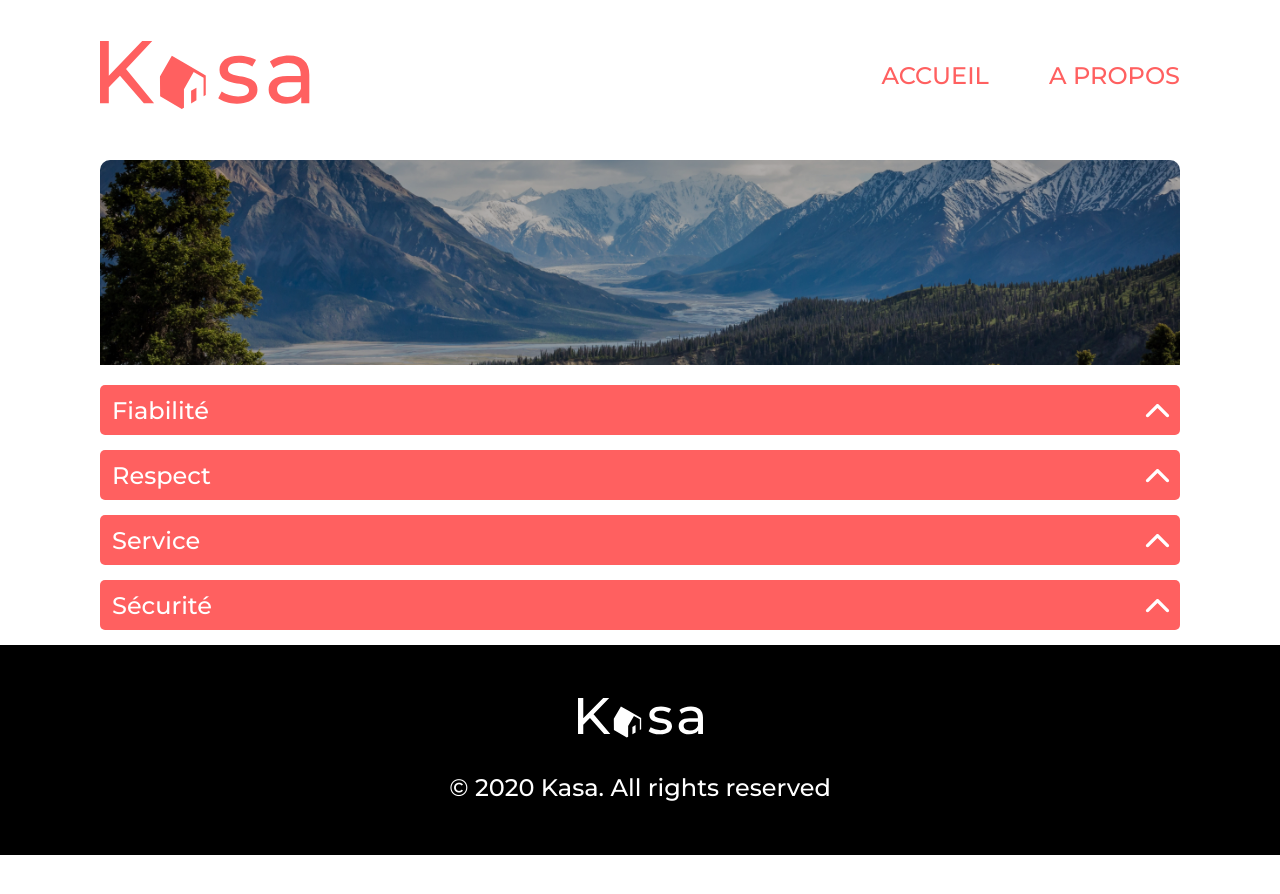
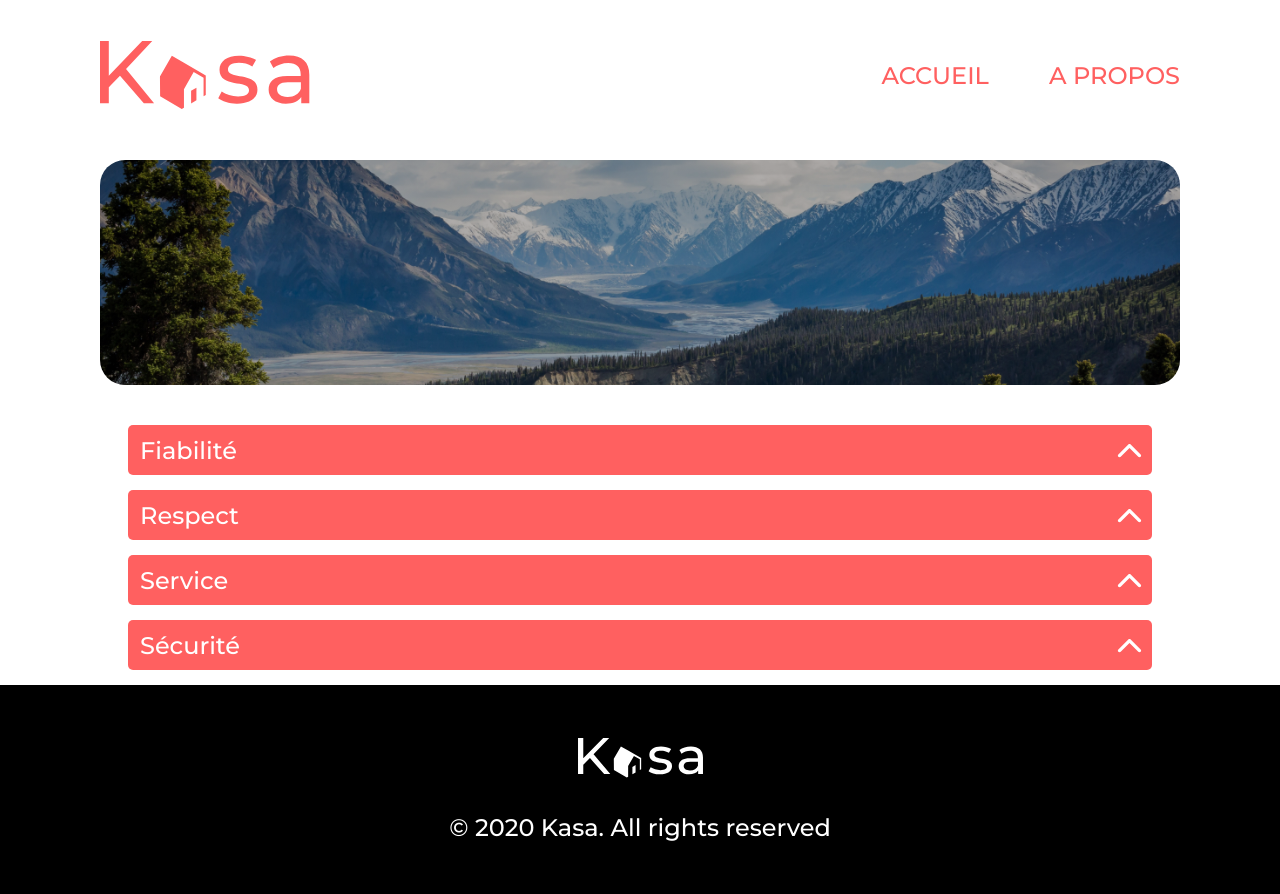
Before and after one commit to MartEvrd/Martin_Evrard_OpenClassrooms_P7, a React (Create React App) app: page /about in a window 1280 px wide. Before the commit the page ends 855 px from the top, so only its background shows below. Built offline with nearby package versions, Linux system fonts and the light colour scheme.

Commit message:
Home page - Banner - Collapse optimizations

```diff
--- a/src/components/About/About.jsx
+++ b/src/components/About/About.jsx
@@ -1,8 +1,9 @@
 import styled from "styled-components";
 import styleParams from "../../styles/styleParams";
-import Cover from '../../assets/about-pic.jpg'
+import cover from '../../assets/about-pic.jpg'
 import about from '../../datas/about.json'
 import Collapse from "../Collapse";
+import Banner from "../Banner";
 
 const AboutContainer = styled.main`
     margin: 0 auto;
@@ -18,19 +19,10 @@ const AboutContainer = styled.main`
         padding-top: 50px;
     }
 `
-const AboutCover = styled.img`
-    height: 225px;
-    padding-bottom: 20px;
-    border-radius: 10px;
-    width: 100%;
-    filter: brightness(70%);
-    object-fit: cover;
-`
-
 function About() {
     return (
         <AboutContainer>
-            <AboutCover src={Cover} alt="Country and landscapes" />
+            <Banner img={cover} />
             {about.map(({title, description}, index) =>
                 <Collapse key={`${title}-${index}`} title={title} description={description}/>
             )}
--- a/src/components/App.jsx
+++ b/src/components/App.jsx
@@ -18,7 +18,7 @@ function App() {
       <Routes>
         <Route path='/about' element={<About />}/>
         <Route path='/' element={<Home />} />
-        <Route path='/housing:id' element={<Housing />} />
+        <Route path='/housing/:id' element={<Housing />} />
         <Route path='*' element={<NotFound />} />
       </Routes>
       <Footer />
--- /dev/null
+++ b/src/components/Banner.jsx
@@ -0,0 +1,50 @@
+import styled from "styled-components";
+import styleParams from "../styles/styleParams";
+
+const Cover = styled.div`
+    width: 100%;
+    height: 115px;
+    margin-bottom: 20px;
+    border-radius: 10px;
+    position: relative;
+    background-size: cover;
+    background-position: center;
+    background-image: linear-gradient(rgba(0, 0, 0, 0.3) 0%, rgba(0, 0, 0, 0.3) 100%), url(${props => props.img});
+    @media ${styleParams.device.laptop} {
+        height: 225px;
+        margin-bottom: 40px;
+        border-radius: 25px;
+    }
+`
+
+const CoverText = styled.div`
+    height: 100%;
+    width: 100%;
+    position: absolute;
+    z-index: 100;
+    font-weight: 500;
+    font-size: 2.4rem;
+    padding: 0px 16px;
+    color: ${styleParams.color.fontSecondary};
+    display: flex;
+    justify-content: start;
+    align-items: center;
+    @media ${styleParams.device.laptop} {
+        font-size: 4.8rem;
+        justify-content: center;
+        padding: 0px 25px;
+        text-align: center;
+    }
+`
+
+function Banner({ img, text }) {
+    return (
+        <Cover img={img}>
+            <CoverText>
+                <p>{text}</p>
+            </CoverText>
+        </Cover>
+    );
+}
+
+export default Banner;
--- a/src/components/Collapse.jsx
+++ b/src/components/Collapse.jsx
@@ -4,7 +4,7 @@ import Arrow from '../assets/arrow-down.svg'
 import { useState } from "react";
 
 const CollapseContainer = styled.div`
-    width: 100%;
+    max-width: 1024px;
     padding-bottom: 15px;
 `
 const TitleContainer = styled.div`
@@ -57,7 +57,7 @@ const TextContainer = styled.div`
     transition: max-height 0.5s ease-in-out;
     ${(props) => props.isOpen && css`
         height: auto;
-        max-height: 200px;
+        max-height: 250px;
     `};
     p {
         padding: 30px 15px 15px;
@@ -71,27 +71,17 @@ function Collapse({ title, description }) {
 
     const [isOpen, setIsOpen] = useState(false)
 
-    return isOpen ? (
+    return (
         <CollapseContainer>
             <TitleContainer>
                 <span>{title}</span>
-                <ArrowBtn src={Arrow} alt="arrow down" isOpen={isOpen} onClick={() => setIsOpen(false)}/>
+                <ArrowBtn src={Arrow} alt="arrow down" isOpen={isOpen} onClick={() => setIsOpen(!isOpen)}/>
             </TitleContainer>
             <TextContainer isOpen={isOpen}>
                 <p>{description}</p>
             </TextContainer>
         </CollapseContainer>
-    ):(
-        <CollapseContainer>
-            <TitleContainer>
-                <span>{title}</span>
-                <ArrowBtn src={Arrow} alt="arrow down" onClick={() => setIsOpen(true)}/>
-            </TitleContainer>
-            <TextContainer isOpen={isOpen}>
-                <p>{description}</p>
-            </TextContainer>
-        </CollapseContainer>
-    );
+    )
 }
-
+// Utiliser typeOf pour tester si on récupère un tableau ou une chaîne de charactère, pour adapter en transformant le tableau en liste
 export default Collapse;
--- a/src/components/Home/Home.jsx
+++ b/src/components/Home/Home.jsx
@@ -1,20 +1,59 @@
 import styled from "styled-components";
+import styleParams from "../../styles/styleParams";
+import Banner from '../Banner';
+import HousingCard from "../HousingCard";
+import cover from '../../assets/home-pic.jpg'
+import housings from '../../datas/housings.json'
 
+const HomeContainer = styled.main`
+    margin: 0 auto;
+    padding: ${styleParams.borderPadding.mobile};
+    width: 100%;
+    padding-top: 20px;
+    display: flex;
+    flex-direction: column;
+    justify-content: start;
+    align-items: center;
+    @media ${styleParams.device.laptop} {
+        padding: ${styleParams.borderPadding.laptop};
+        padding-top: 50px;
+    }
+`
 
-const Bloc = styled.main`
-    margin: 0 auto;
+const HomeList = styled.div`
     width: 100%;
-    padding: 50px;
-    display: block;
-    text-align: center;
-
+    margin-bottom: 40px;
+    border-radius: 25px;
+    display: flex;
+    flex-direction: column;
+    row-gap: 20px;
+    @media ${styleParams.device.laptop} {
+        background-color: ${styleParams.color.secondary};
+        padding: 55px 50px;
+        flex-direction: row;
+        justify-content: center;
+        align-items: center;
+        flex-wrap: wrap;
+        column-gap: 60px;
+        row-gap: 50px;
+    }
 `
 
 function Home() {
     return (
-        <>
-            <Bloc>HOUSING</Bloc>
-        </>
+        <HomeContainer>
+            <Banner img={cover} text="Chez vous, partout et ailleurs" />
+            <HomeList>
+                {housings.map(({id, title, pictures}) =>
+                    <HousingCard
+                        key={id}
+                        img={pictures[0]}
+                        title={title}
+                        id={id}
+                    />
+                )}
+            </HomeList>
+        </HomeContainer>
     );
 }
 
--- /dev/null
+++ b/src/components/HousingCard.jsx
@@ -0,0 +1,44 @@
+import styled from "styled-components";
+import styleParams from "../styles/styleParams";
+import { Link } from "react-router-dom";
+
+const Card = styled(Link)`
+    width: 100%;
+    height: 255px;
+    position: relative;
+    border-radius: 10px;
+    background-size: cover;
+    background-image: linear-gradient(180deg, rgba(255, 255, 255, 0) 0%, rgba(0, 0, 0, 0.5) 100%), url(${props => props.img});
+    @media ${styleParams.device.laptop} {
+        max-width: 340px;
+        height: 340px;
+    }
+    &:hover {
+        box-shadow:rgba(0, 0, 0, 0.5) 0px 8px 15px 1px;
+    }
+`
+const CardTxt = styled.div`
+    height: 100%;
+    width: 100%;
+    position: absolute;
+    z-index: 100;
+    font-weight: 500;
+    padding: 0px 20px 20px;
+    display: flex;
+    justify-content: start;
+    align-items: end;
+    color: ${styleParams.color.fontSecondary};
+`
+function HousingCard({ img, title, id }) {
+    return (
+        <>
+            <Card to={`/housing/${id}`} img={img}>
+                <CardTxt>
+                    <p>{title}</p>
+                </CardTxt>
+            </Card>
+        </>
+    );
+}
+
+export default HousingCard;
--- a/src/components/NotFound/NotFound.jsx
+++ b/src/components/NotFound/NotFound.jsx
@@ -41,7 +41,7 @@ const Home = styled(Link)`
     font-weight: 500;
     font-size: 1.4rem;
     margin: 0px auto;
-    padding-bottom: 150px;
+    padding: 70px 0px;
     @media ${styleParams.device.laptop} {
             font-size: 1.8rem;
         }
--- a/src/styles/styleParams.js
+++ b/src/styles/styleParams.js
@@ -22,7 +22,6 @@ const styleParams = {
         bgStandard: '#FFF',
         bgFooter: '#000',
 
-        cardsBorder: '#70D5AB',
         emptyStars: '#E3E3E3',
         profilePic: '#C4C4C4'
     },
```
